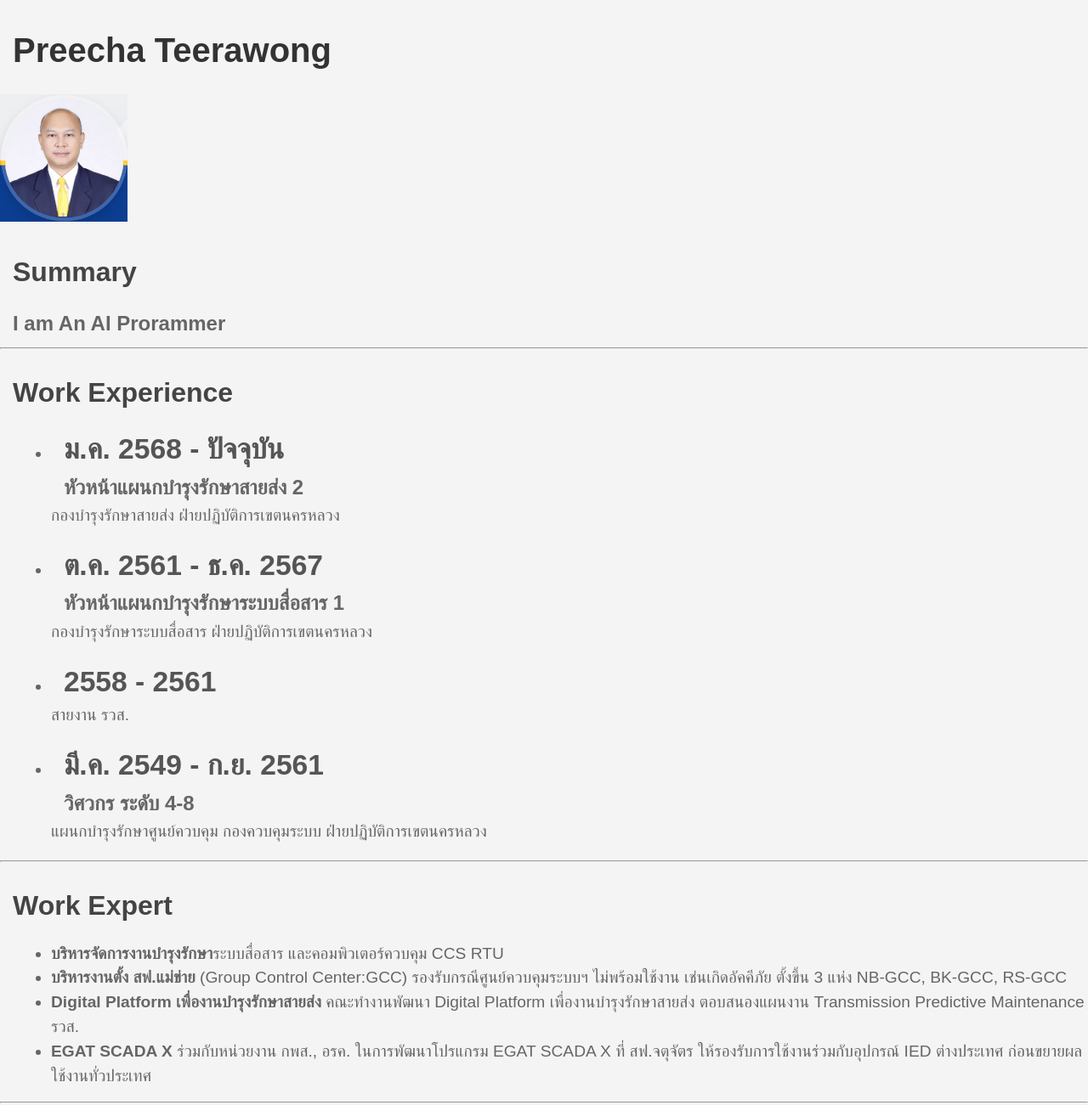
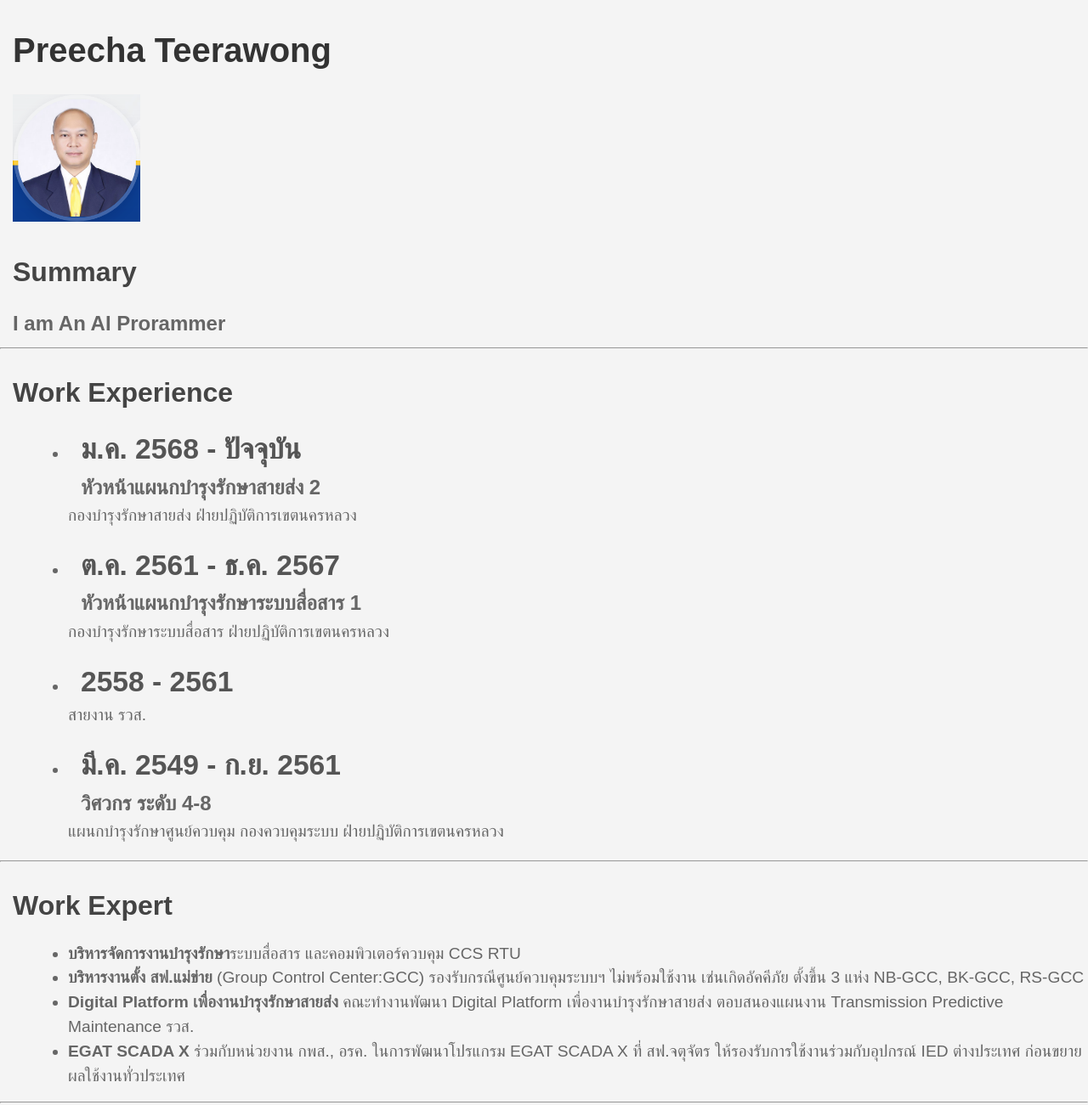
Before and after one commit to op-op/OP-Portfolio, a plain HTML site: page public/about.html in a window 1280 px wide. Shown: the top 1301 px of the page at 85% size. Drawn offline with Linux system fonts and the light colour scheme.

Commit message:
Update style

```diff
--- a/assets/css/style.css
+++ b/assets/css/style.css
@@ -1,5 +1,5 @@
 body {
-    font-family: Arial, sans-serif;
+    font-family: Arial, sans-serif; /* Ensure this line is present */
     line-height: 1.6;
     margin: 0;
     padding: 0;
@@ -82,7 +82,7 @@ ul {
     list-style-type: disc;
     padding-left: 20px;
     padding: 0;
-    margin-left: 60px;
+    margin-left: 80px;
 }
 
 
--- a/public/about.html
+++ b/public/about.html
@@ -9,7 +9,7 @@
 
 <body>
   <h1>Preecha Teerawong</h1>
-  <img src="../assets/images/profile-image.png" alt="Preecha Teerawong" height="150">
+  <img style="padding-left: 15px" src="../assets/images/profile-image.png" alt="Preecha Teerawong" height="150">
   <h2>Summary</h2>
   <h4>I am An AI Prorammer </h4>
   <hr>
```
